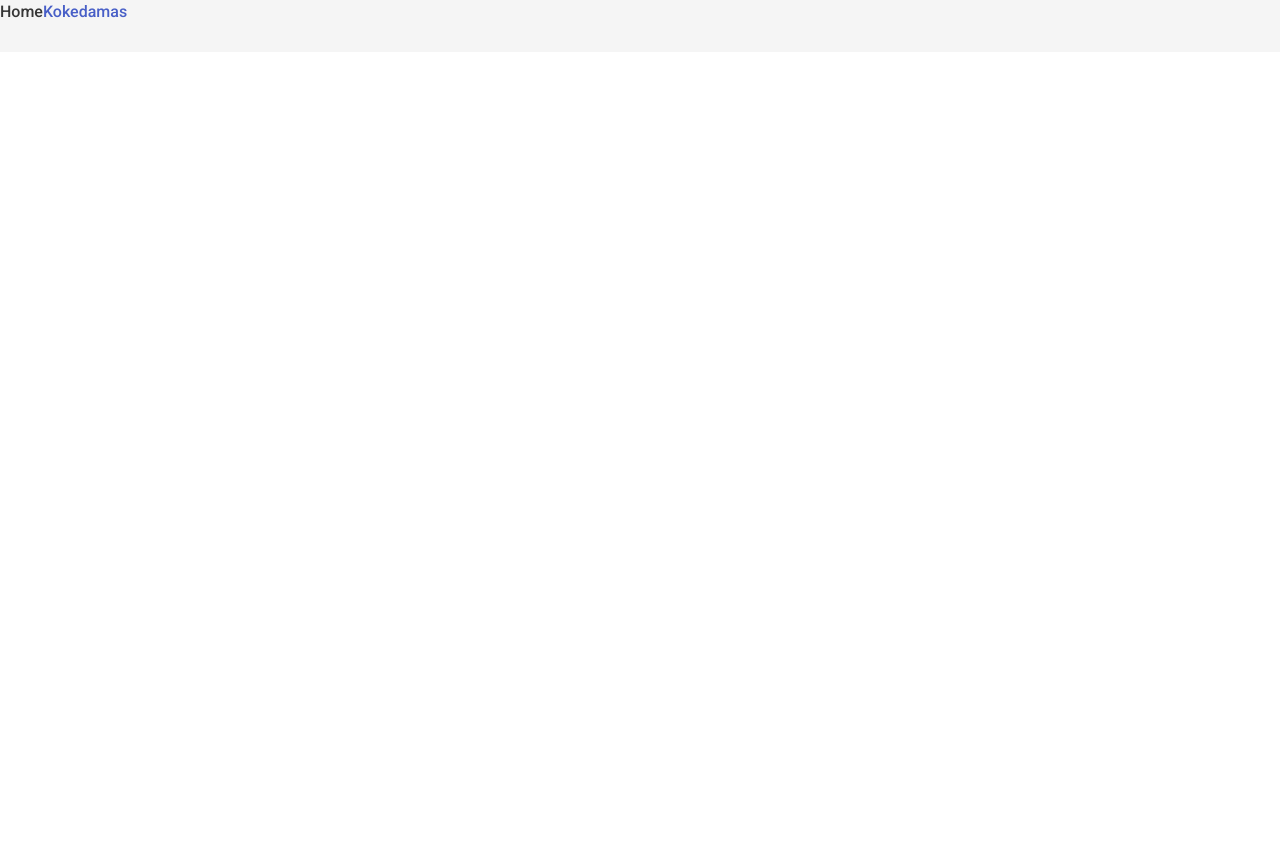
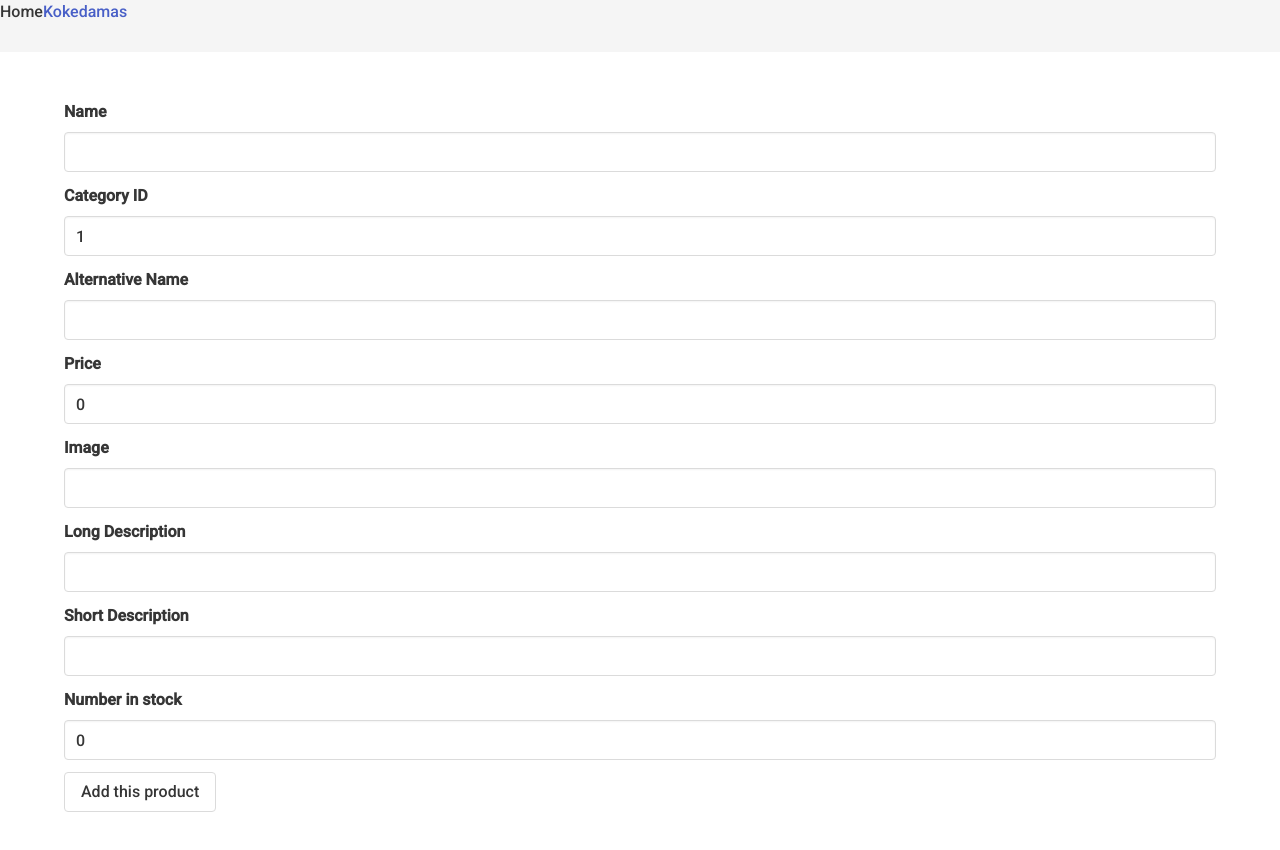
Before and after one commit to PamelaOnGit/botany-frontend, a React (Vite) app: page /all-products/add-new-product in a window 1280 px wide. Before the commit this address had no page. Shown: the top 850 px of the page. Before the commit the page ends 800 px from the top, so only its background shows below. Built offline with nearby package versions, Linux system fonts and the light colour scheme.

Commit message:
admin workflow - adding a new product with the token

```diff
--- a/src/App.tsx
+++ b/src/App.tsx
@@ -4,6 +4,9 @@ import Navbar from "./components/Navbar"
 import Kokedamas from "./components/KokedamaList"
 import ShowProduct from "./components/ShowProduct"
 import Login from "./components/Login"
+import AdminMenu from "./components/AdminMenu"
+import AllProducts from "./components/AllProducts"
+import AddNewProduct from "./components/AddNewProduct"
 
 
 function App() {
@@ -15,6 +18,10 @@ function App() {
         <Route path="/kokedamas" element={<Kokedamas />} />
         <Route path="/kokedamas/:productId" element={<ShowProduct />} />
         <Route path="/login" element={<Login />} />
+        <Route path="/admin-menu" element={<AdminMenu />} />
+        <Route path="/all-products" element={<AllProducts />} />
+        <Route path="/all-products/add-new-product" element={<AddNewProduct />} />
+
       </Routes>
 
     </Router>
--- /dev/null
+++ b/src/components/AddNewProduct.tsx
@@ -0,0 +1,160 @@
+import React, { SyntheticEvent, useState } from "react"
+import axios from 'axios'
+import { useNavigate } from "react-router-dom"
+
+function AddNewProduct() {
+  const navigate = useNavigate()
+
+  const [formData, setFormData] = useState({
+      name: '',
+      category_id: 1,
+      alt_name: '',
+      price: 0,
+      image: '',
+      long_description: '',
+      short_description: '',
+      in_stock: 0
+  })
+
+  async function handleSubmit(e: SyntheticEvent) {
+    e.preventDefault()
+
+    try {
+      console.log(formData)
+      const token = localStorage.getItem('token')
+      console.log(token)
+      const { data } = await axios.post('/api/kokedamas', formData, {
+        headers: { Authorization: `Bearer ${token}`}
+      })
+      console.log(data)
+      navigate('/all-products')
+    } catch(err) {
+      console.log(err)
+    }
+
+  }
+
+  function handleChange(e: any) {
+    e.preventDefault()
+    console.log(formData)
+    setFormData({
+      ...formData,
+      [e.target.name]: e.target.value
+    })
+  }
+
+  return <div className="section">
+    <div className="container">
+      <form onSubmit={handleSubmit}>
+
+        <div className="field">
+          <label className="label">Name</label>
+          <div className="control">
+            <input
+              type="text"
+              className="input"
+              name={'name'}
+            onChange={handleChange}
+            value={formData.name}
+            />
+          </div>
+        </div>
+
+        <div className="field">
+          <label className="label">Category ID</label>
+          <div className="control">
+            <input
+              type="number"
+              className="input"
+              name={'category_id'}
+            onChange={handleChange}
+            value={formData.category_id}
+            />
+          </div>
+        </div>
+
+        <div className="field">
+          <label className="label">Alternative Name</label>
+          <div className="control">
+            <input
+              type="text"
+              className="input"
+              name={'alt_name'}
+            onChange={handleChange}
+            value={formData.alt_name}
+            />
+          </div>
+        </div>
+
+        <div className="field">
+          <label className="label">Price</label>
+          <div className="control">
+            <input
+              type="number"
+              className="input"
+              name={'price'}
+            onChange={handleChange}
+            value={formData.price}
+            />
+          </div>
+        </div>
+
+        <div className="field">
+          <label className="label">Image</label>
+          <div className="control">
+            <input
+              type="text"
+              className="input"
+              name={'image'}
+            onChange={handleChange}
+            value={formData.image}
+            />
+          </div>
+        </div>
+
+        <div className="field">
+          <label className="label">Long Description</label>
+          <div className="control">
+            <input
+              type="text"
+              className="input"
+              name={'long_description'}
+            onChange={handleChange}
+            value={formData.long_description}
+            />
+          </div>
+        </div>
+
+        <div className="field">
+          <label className="label">Short Description</label>
+          <div className="control">
+            <input
+              type="text"
+              className="input"
+              name={'short_description'}
+            onChange={handleChange}
+            value={formData.short_description}
+            />
+          </div>
+        </div>
+
+        <div className="field">
+          <label className="label">Number in stock</label>
+          <div className="control">
+            <input
+              type="number"
+              className="input"
+              name={'in_stock'}
+            onChange={handleChange}
+            value={formData.in_stock}
+            />
+          </div>
+        </div>
+
+        <button className="button">Add this product</button>
+      </form>
+    </div>
+  </div>
+}
+
+export default AddNewProduct
--- /dev/null
+++ b/src/components/AdminMenu.tsx
@@ -0,0 +1,16 @@
+import React from "react"
+import { Link } from "react-router-dom"
+
+function AdminMenu() {
+
+  return <>
+    <div>The admin menu has mounted</div>
+    <Link to="/all-products">Products</Link>
+
+
+    <button className="button">Orders</button>
+    <br />
+  </>
+}
+
+export default AdminMenu
--- /dev/null
+++ b/src/components/AllProducts.tsx
@@ -0,0 +1,14 @@
+import React from "react"
+import { Link } from "react-router-dom"
+
+function AllProducts() {
+
+  return <>
+    <div>TODO Show all products here</div>
+    <Link to="add-new-product"><button className="button">Add New Product</button></Link>
+    <div>Add a product</div>
+    <div>Update a single Product</div>
+  </>
+}
+
+export default AllProducts
--- a/src/components/Login.tsx
+++ b/src/components/Login.tsx
@@ -27,7 +27,7 @@ function Login({ setUser }: { setUser: Function }) {
       console.log(data.message, data.token)
       const token: string = data.token
       localStorage.setItem('token', token)
-      // naviagte('/AdminMenu')npm
+      navigate('/admin-menu')
     } catch (err:any) {
       console.log(err.response.data.errors)
     }
```
